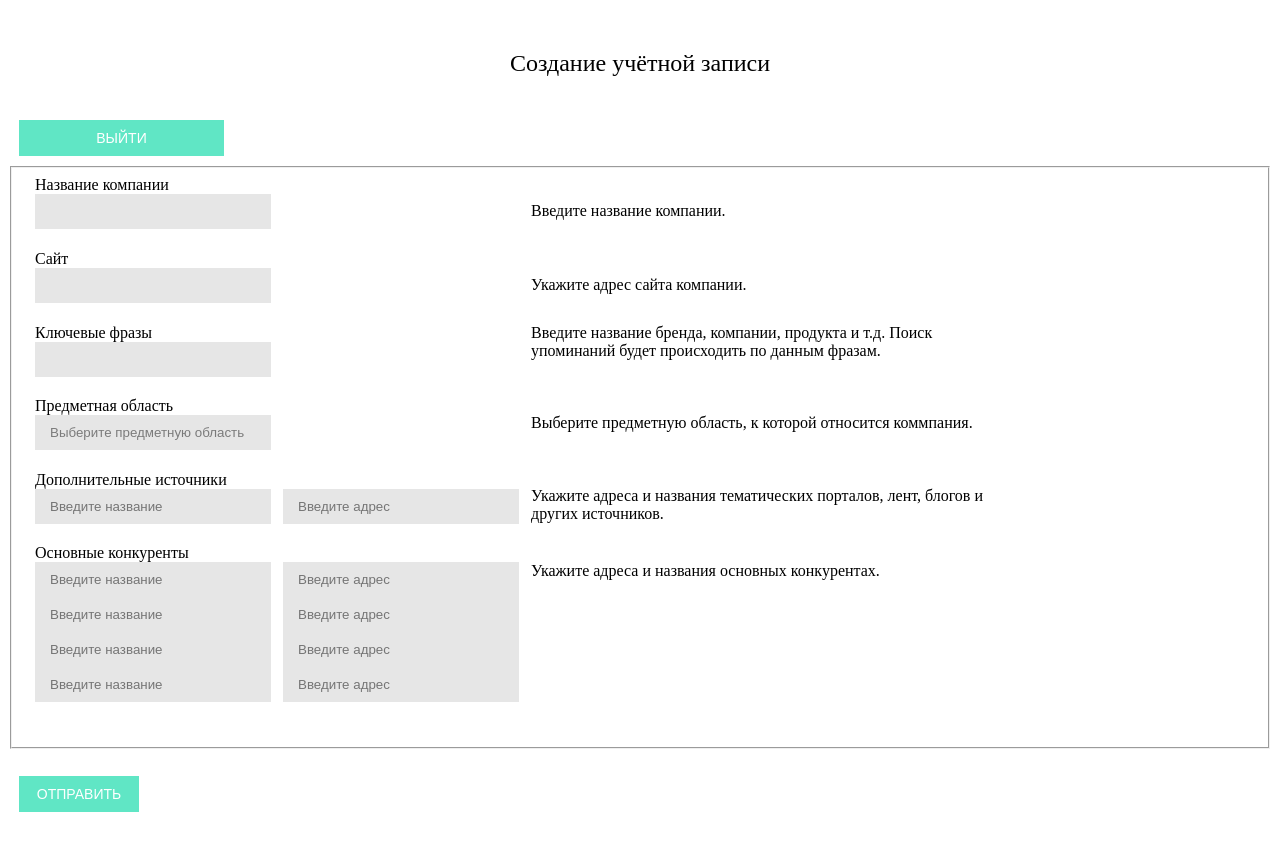
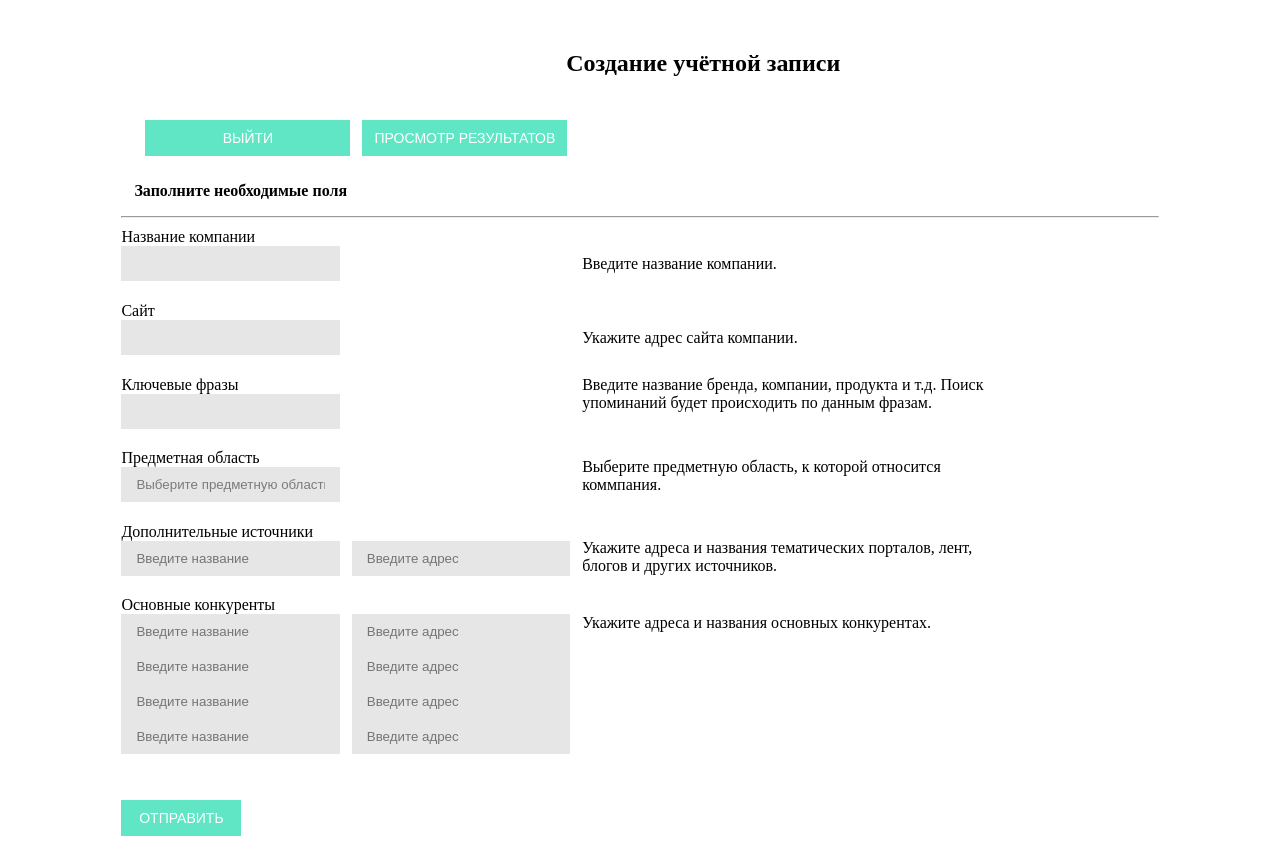
Before and after one commit to Wedoff/Rating_companies, a Python web app: template app/templates/company.html in a window 1280 px wide. Before the commit the page ends 812 px from the top, so only its background shows below. Run offline with Jinja, Linux system fonts and the light colour scheme; the template is opened without the code that fills it, so the values that code supplies are empty; some libraries are stand-ins or nearby versions.

Commit message:
Update company.html

```diff
--- a/app/templates/company.html
+++ b/app/templates/company.html
@@ -3,7 +3,7 @@
 	{% if title %}
 	<title>{{ title }}</title>
     {% else %}
-	 <title>Welcome</title>
+	 <title>Создание учетной записи</title>
     {% endif %}
 </head>
 <script src="http://ajax.googleapis.com/ajax/libs/jquery/1.10.1/jquery.min.js"></script>
@@ -27,16 +27,25 @@
 </script>
 <link rel="stylesheet" type="text/css" href="{{url_for('static',filename='style.css')}}">
 <meta charset="utf-8">
-<header> <h1> Создание учётной записи </h1></header>
-<table>
+<header> <h1 class='ots'> Создание учётной записи </h1></header>
+<table class='otss'>
+<tr>
 	<td>
 		<form class="forma" action="/logout" >
 			<button id="butt" type="submit"> Выйти </button></form>
 	</td>
+	<td>
+		<form class="forma" action="{{url_for('profile')}}" method="get">
+			<button id="butt" type="submit"> Просмотр результатов </button></form>
+	</td>
+<td>
+</td>
+</tr>
 </table>
-<fieldset>
+<p class='ots'> Заполните необходимые поля</p>
+<hr width="82%">
 <form action="/registerr" method="post">
-<table>
+<table class='otss'>
 <tr><td width="25%">
 	Название компании <br>
 	<input name="Name" type="text"  required><br><br>
@@ -61,10 +70,10 @@
 	Предметная область <br>
 	<select size="1" id="q11" name="Subject">
 		<option> Выберите предметную область </option>
-		<option>Авиакомпания</option>
-		<option>Недвижимость</option>
-		<option>Ресторан</option>
-		<option>Сеть магазинов</option></td>
+		<option value="1">Авиакомпания</option>
+		<option value="2">Недвижимость</option>
+		<option value="3">Ресторан</option>
+		<option value="4">Сеть магазинов</option></td>
 		</select>
  </td>
 <td>
@@ -109,8 +118,7 @@
 </td>
 <td valign="top" > <p id="1"><br> Укажите адреса и названия основных конкурентах.</p></td></tr>
 </table>
-</fieldset>
-<table>
+<table class='otss'>
 <tr><td>
 <button type="submit">Отправить</button>
 </td>
```
